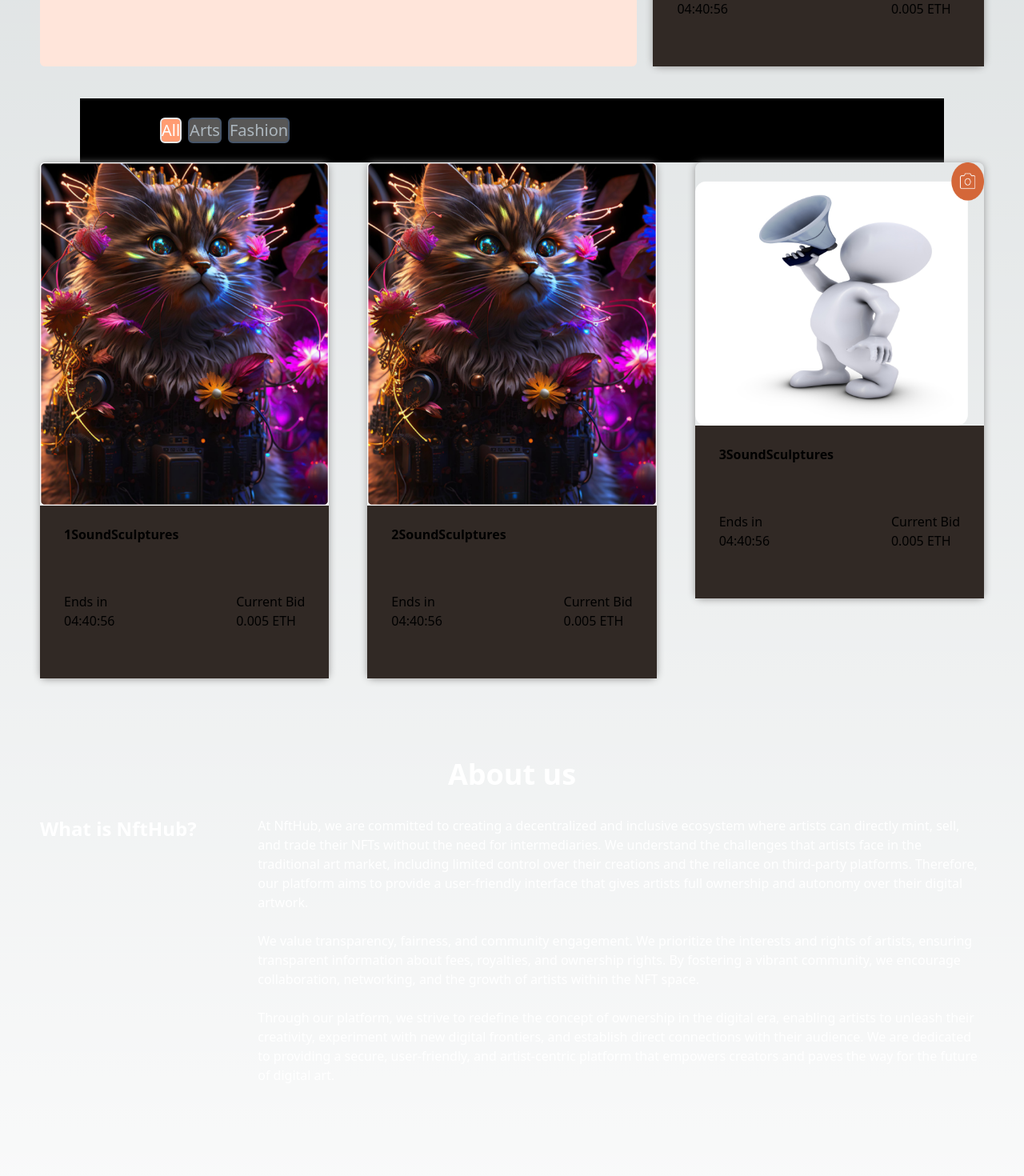
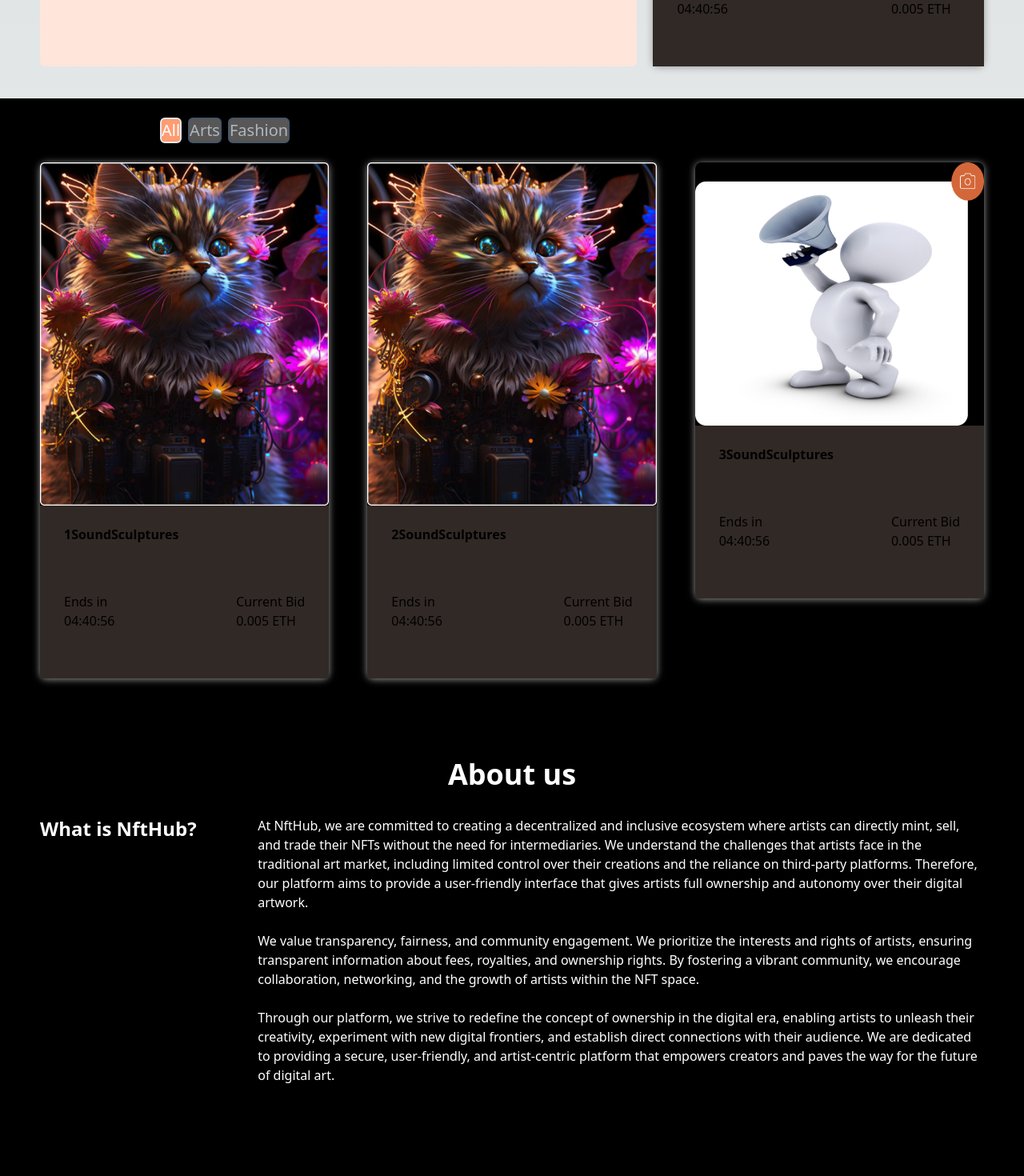
Before and after one commit to KoxyG/NFT_HUB, a Next.js app in the folder FrontEnd/nfthub/: page / in a window 1280 px wide. Shown: the part 720-2190 px from the top of the page at 80% size. Built offline with nearby package versions, Linux system fonts and the light colour scheme.

Commit message:
fixing issues

```diff
--- a/FrontEnd/nfthub/src/components/Navbar.jsx
+++ b/FrontEnd/nfthub/src/components/Navbar.jsx
@@ -13,8 +13,7 @@ const Navbar = () => {
 
   return (
     <header
-      className="bg-black
-         to-slate-950 sticky top-0 z-40"
+      className="bg-black sticky top-0 z-40"
     >
       <nav className="px-[50px] container mx-auto flex items-center justify-between py-4 ">
         <div className="flex items-center cursor-pointer">
--- a/FrontEnd/nfthub/src/pages/AboutUs.jsx
+++ b/FrontEnd/nfthub/src/pages/AboutUs.jsx
@@ -2,7 +2,7 @@ import React from "react";
 
 const AboutUs = () => {
   return (
-    <section className="container mx-auto px-[50px]">
+    <section className="container mx-auto px-[50px] bg-black">
       <h2 className="text-white  pt-[100px] text-center py-8 font-bold text-4xl">About us</h2>
       <div className="text-white pb-[100px] gap-8 sm:flex">
         <h3 className="text-2xl font-bold sm:w-4/5">What is NftHub?</h3>
--- a/FrontEnd/nfthub/src/pages/Explore.jsx
+++ b/FrontEnd/nfthub/src/pages/Explore.jsx
@@ -55,7 +55,7 @@ const ProjectsSection = () => {
   };
 
   return (
-    <section id="projects" className="container mx-auto px-[50px]">
+    <section id="projects" className="container mx-auto px-[50px] bg-black">
       <div className="text-white mx-[50px] bg-black flex flex-row justify-start items-center gap-2 sm:px-[100px] py-6">
         < NftTag
           onClick={handleTagChange}
```
